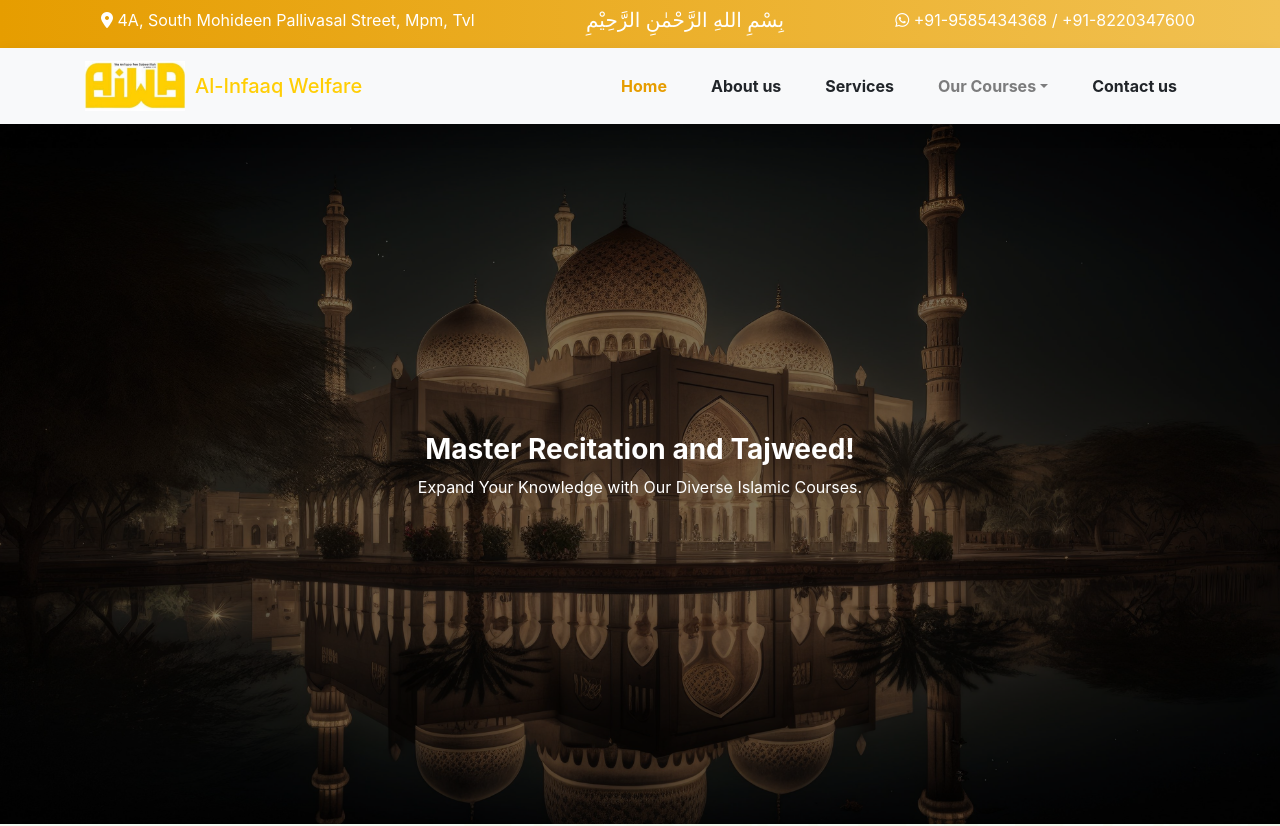
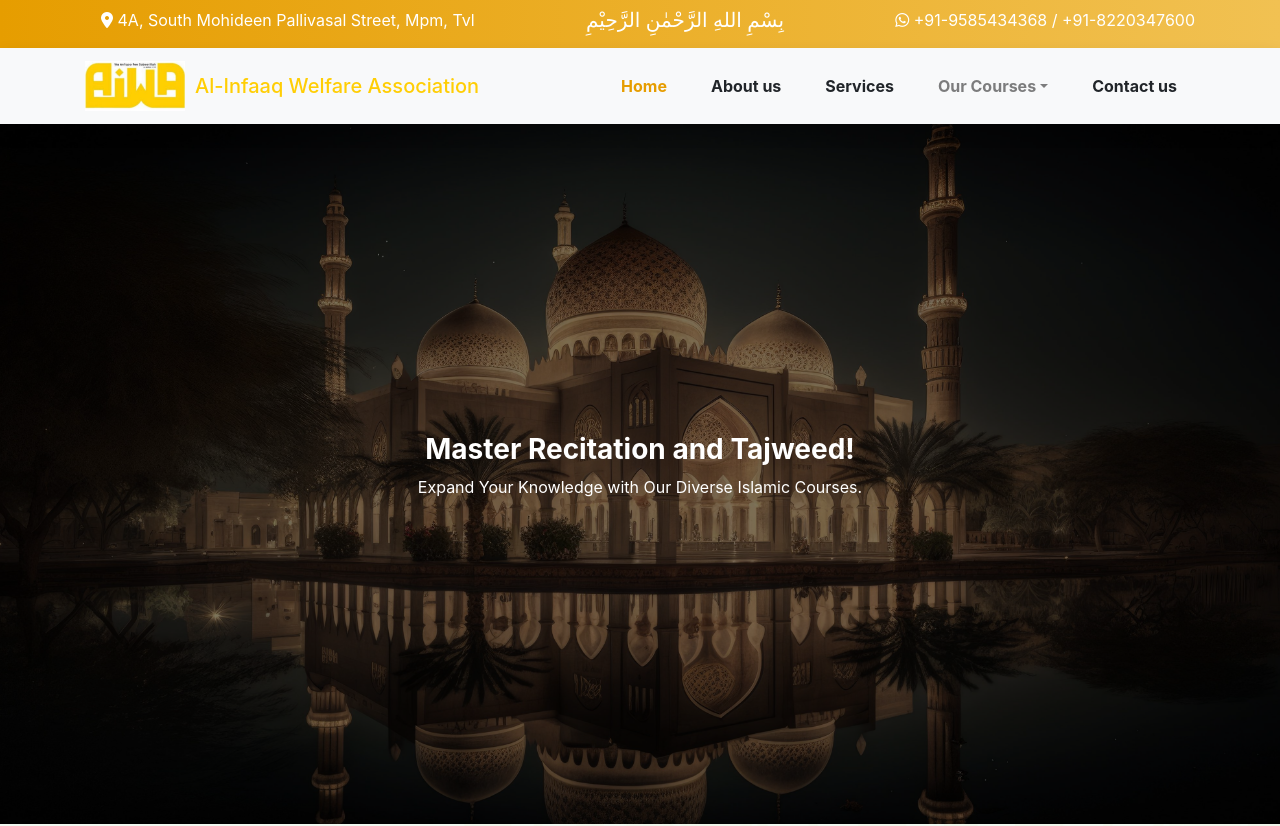
Before and after one commit to IsmathAsta/Alinfaaq, a React (Create React App) app: page / in a window 1280 px wide. Shown: the top 826 px of the page. Built offline with nearby package versions, Linux system fonts and the light colour scheme; a small style sheet from the web is missing.

Commit message:
logo name fixed

```diff
--- a/src/App.css
+++ b/src/App.css
@@ -409,6 +409,9 @@
   .icon-button img{
 width: 30% !important;
   }
+  .scan-me img{
+    width: 70%;
+  }
 }
 /*********footer********/
 .footer-bottom {
--- a/src/component/Donate.js
+++ b/src/component/Donate.js
@@ -8,7 +8,7 @@
                 <Container>
                     <Row>
                         <h2 style={{textAlign:'center',color:'#e69d00',fontWeight:'bold'}}>DONATE NOW</h2>
-                        <Col md={6} className="d-flex justify-content-center align-items-center">
+                        <Col md={6} className="d-flex justify-content-center align-items-center mb-2">
 
                                 <div className="account-detail ">
                                     <div className="d-flex justify-content-between">
@@ -28,7 +28,7 @@
                                     </div>
                                 </div>
                             </Col>
-                            <Col md={6} className="d-flex justify-content-center">
+                            <Col md={6} className="d-flex justify-content-center scan-me">
                             <img src="images/qr.png" alt="scan-me" width={'50%'}/>
                             </Col>
                     </Row>
--- a/src/component/NavbarComponent.js
+++ b/src/component/NavbarComponent.js
@@ -32,7 +32,7 @@
             {/* Logo */}
             <Navbar.Brand as={Link} to="/" className="d-flex align-items-center">
               <img src="images/logos.jpg" alt="logo" style={{ width: '100px', height: '50px', marginRight: '10px' }} />
-              <h5 className="mb-0 d-none d-sm-block" style={{ color: '#ffce05' }}>Al-Infaaq Welfare</h5>
+              <h5 className="mb-0 d-none d-sm-block" style={{ color: '#ffce05' }}>Al-Infaaq Welfare Association</h5>
             </Navbar.Brand>
 
             {/* Toggler Button */}
```
